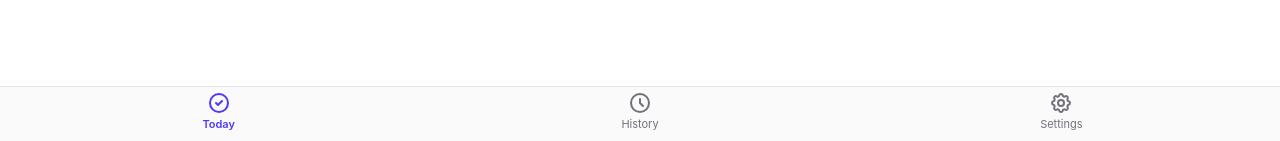
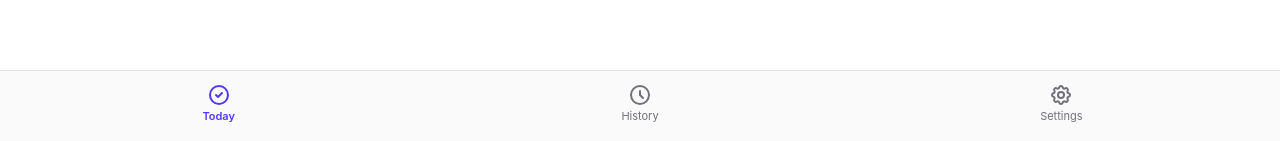
Before and after one commit to Brawnet/Daily-Habbit-Tracker, a website built with Vite: page frontend/index.html in a window 1280 px wide. Shown: the part 656-797 px from the top of the page. Built offline with nearby package versions, Linux system fonts and the light colour scheme.

Commit message:
fix(ui): adjust iOS safe area insets and viewport positioning for bottom navigation

```diff
--- a/frontend/index.html
+++ b/frontend/index.html
@@ -14,7 +14,7 @@
     <title>Habbit</title>
   </head>
   <body class="bg-white text-zinc-900 dark:bg-zinc-950 dark:text-zinc-100 antialiased">
-    <div id="app" class="min-h-screen"></div>
+    <div id="app"></div>
     <script type="module" src="/src/main.js"></script>
   </body>
 </html>
--- a/frontend/src/styles.css
+++ b/frontend/src/styles.css
@@ -8,19 +8,34 @@
 }
 
 html, body {
-  height: 100dvh;
+  height: 100%;
   margin: 0;
   padding: 0;
   overflow: hidden;
   -webkit-tap-highlight-color: transparent;
   user-select: none;
+  background-color: #ffffff;
+}
+
+@media (prefers-color-scheme: dark) {
+  html, body {
+    background-color: #09090b;
+  }
 }
 
 #app {
-  height: 100dvh;
+  position: fixed;
+  inset: 0;
+  width: 100%;
+  height: 100%;
   display: flex;
   flex-direction: column;
   overflow: hidden;
+}
+
+#bottom-nav {
+  padding-bottom: 16px;
+  padding-bottom: max(16px, env(safe-area-inset-bottom));
 }
 
 /* Minimum 16px font-size to prevent iOS Safari auto-zoom (SPEC §8) */
--- a/frontend/src/ui/shell.js
+++ b/frontend/src/ui/shell.js
@@ -331,9 +331,9 @@ export function mountShell(rootEl) {
   const header = document.createElement('header');
   header.className =
     'flex items-center justify-between px-4 py-2 border-b border-zinc-200 dark:border-zinc-800 bg-zinc-50/80 dark:bg-zinc-900/80 backdrop-blur shrink-0';
-  header.style.paddingTop = 'max(8px, env(safe-area-inset-top, 0px))';
-  header.style.paddingLeft = 'max(16px, env(safe-area-inset-left, 0px))';
-  header.style.paddingRight = 'max(16px, env(safe-area-inset-right, 0px))';
+  header.style.paddingTop = 'max(8px, env(safe-area-inset-top, 8px))';
+  header.style.paddingLeft = 'max(16px, env(safe-area-inset-left, 16px))';
+  header.style.paddingRight = 'max(16px, env(safe-area-inset-right, 16px))';
 
   const titleWrap = document.createElement('div');
   titleWrap.className = 'flex items-center gap-2';
@@ -423,10 +423,10 @@ export function mountShell(rootEl) {
   bottomNavElement.setAttribute('role', 'tablist');
   bottomNavElement.setAttribute('aria-label', 'Main Navigation');
   bottomNavElement.className =
-    'flex items-center justify-around border-t border-zinc-200 dark:border-zinc-800 bg-zinc-50/90 dark:bg-zinc-900/90 backdrop-blur shrink-0';
-  bottomNavElement.style.paddingBottom = 'max(8px, env(safe-area-inset-bottom, 0px))';
-  bottomNavElement.style.paddingLeft = 'max(8px, env(safe-area-inset-left, 0px))';
-  bottomNavElement.style.paddingRight = 'max(8px, env(safe-area-inset-right, 0px))';
+    'flex items-center justify-around border-t border-zinc-200 dark:border-zinc-800 bg-zinc-50/90 dark:bg-zinc-900/90 backdrop-blur shrink-0 pt-2';
+  bottomNavElement.style.paddingBottom = 'max(16px, env(safe-area-inset-bottom, 16px))';
+  bottomNavElement.style.paddingLeft = 'max(8px, env(safe-area-inset-left, 8px))';
+  bottomNavElement.style.paddingRight = 'max(8px, env(safe-area-inset-right, 8px))';
 
   shellLayout.appendChild(header);
   shellLayout.appendChild(tabContentElement);
```
Also changed, not shown: 1 other file.
